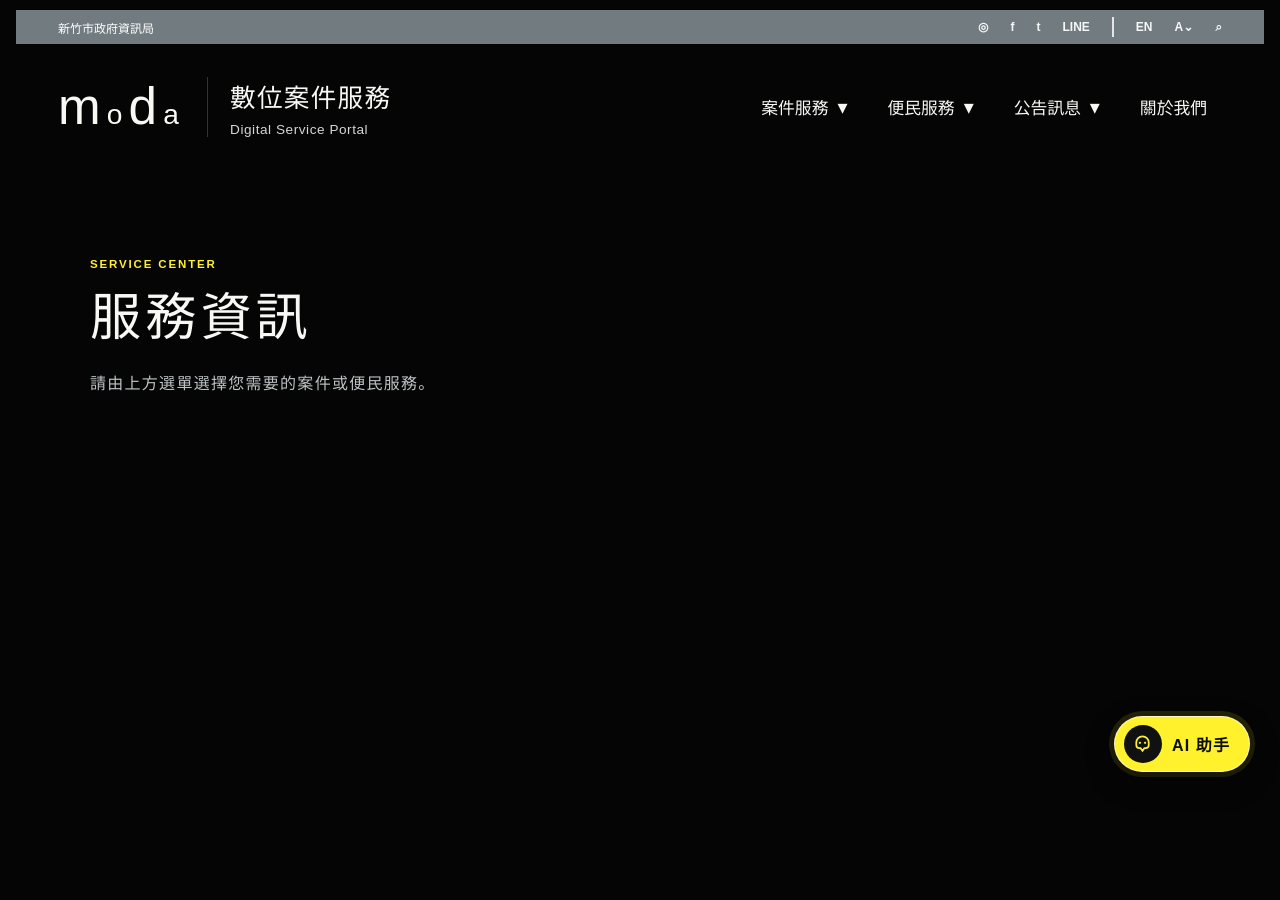
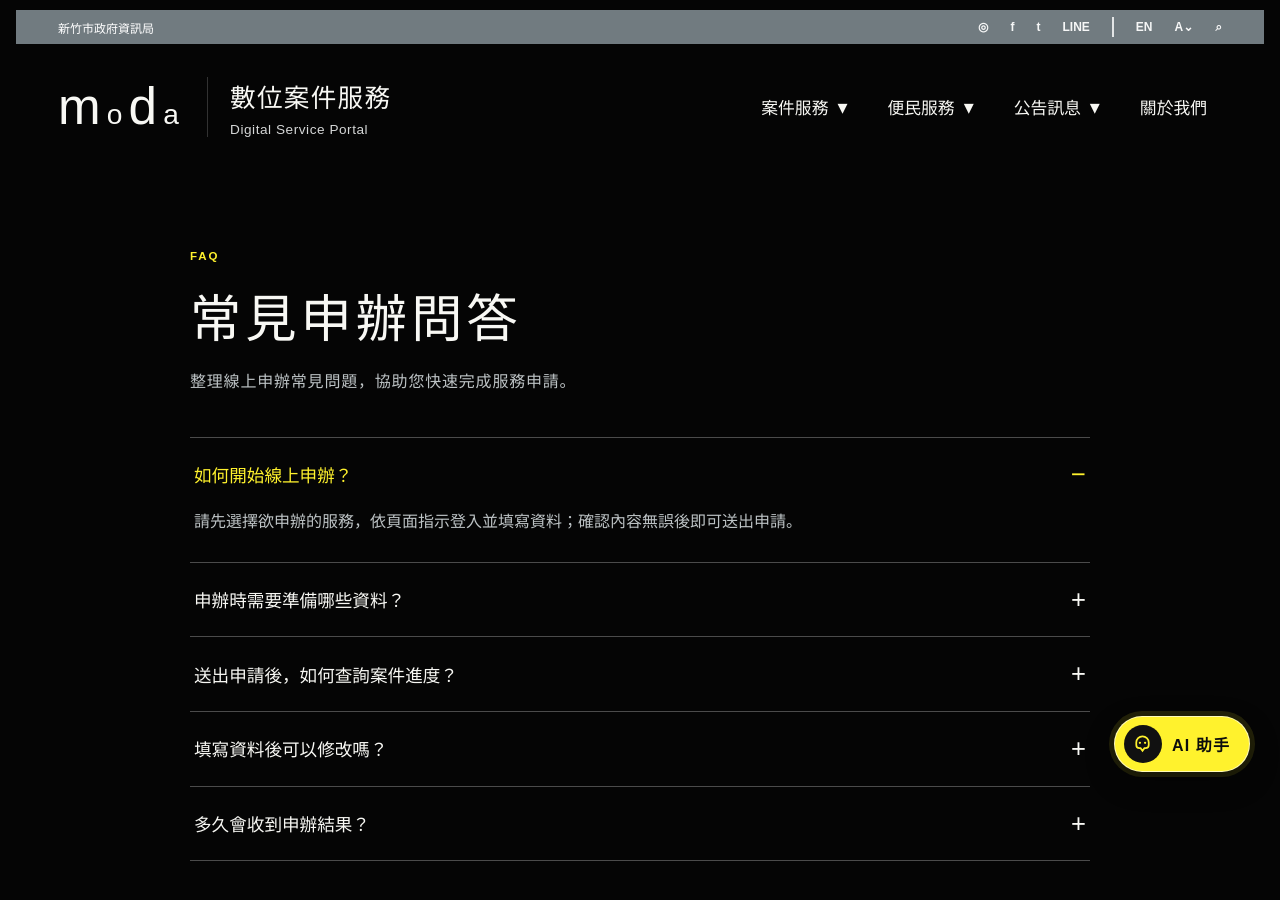
Before and after one commit to redfish-27182/hackson-Ctrl-Create, a React app in the folder frontend/: page /faq in a window 1280 px wide. Shown: the top 900 px of the page. Before the commit the page ends 800 px from the top, so only its background shows below. Built offline with nearby package versions, Linux system fonts and the light colour scheme; the HTML template or start-up script is replaced by a standard one.

Commit message:
feat: 新增FAQ頁面

```diff
--- a/frontend/src/App.jsx
+++ b/frontend/src/App.jsx
@@ -4,6 +4,7 @@ import './App.css';
 import TopNavigation from './components/TopNavigation';
 import HeroCarousel from './components/HeroCarousel';
 import SearchPage from './components/searchPage';
+import FAQPage from './components/FAQPage';
 import AIButton from './components/AIButton';
 import AIChatModal from './components/AIChatModal';
 
@@ -42,6 +43,7 @@ function App() {
             <Routes>
                 <Route path="/" element={<HomePage />} />
                 <Route path="/case-progress" element={<SearchPage />} />
+                <Route path="/faq" element={<FAQPage />} />
                 <Route path="*" element={<InformationPage />} />
             </Routes>
             <AIButton
--- /dev/null
+++ b/frontend/src/components/FAQPage.css
@@ -0,0 +1,73 @@
+.faq-page {
+    min-height: 56vh;
+    padding: 80px 40px 112px;
+}
+
+.faq-content {
+    max-width: 900px;
+    margin: 0 auto;
+}
+
+.faq-content h1 {
+    margin: 0 0 16px;
+    font-size: clamp(2rem, 4vw, 3.25rem);
+    font-weight: 500;
+    letter-spacing: .08em;
+}
+
+.faq-intro {
+    margin: 0 0 40px;
+    color: #bdc3c5;
+    letter-spacing: .05em;
+    line-height: 1.8;
+}
+
+.faq-list {
+    border-top: 1px solid rgba(255, 255, 255, .28);
+}
+
+.faq-item {
+    border-bottom: 1px solid rgba(255, 255, 255, .28);
+}
+
+.faq-question {
+    width: 100%;
+    display: flex;
+    align-items: center;
+    justify-content: space-between;
+    gap: 24px;
+    padding: 24px 4px;
+    border: 0;
+    background: transparent;
+    color: inherit;
+    cursor: pointer;
+    font-size: 1.1rem;
+    text-align: left;
+}
+
+.faq-question:hover,
+.faq-item.is-open .faq-question {
+    color: var(--signal-yellow);
+}
+
+.faq-icon {
+    flex: 0 0 auto;
+    font-size: 1.6rem;
+    line-height: 1;
+}
+
+.faq-answer {
+    margin: -4px 48px 24px 4px;
+    color: #bdc3c5;
+    line-height: 1.9;
+}
+
+@media (max-width: 700px) {
+    .faq-page {
+        padding: 60px 24px 76px;
+    }
+
+    .faq-question {
+        padding: 20px 0;
+    }
+}
--- /dev/null
+++ b/frontend/src/components/FAQPage.jsx
@@ -0,0 +1,61 @@
+import { useState } from 'react';
+import './FAQPage.css';
+
+const faqItems = [
+    {
+        question: '如何開始線上申辦？',
+        answer: '請先選擇欲申辦的服務，依頁面指示登入並填寫資料；確認內容無誤後即可送出申請。',
+    },
+    {
+        question: '申辦時需要準備哪些資料？',
+        answer: '所需資料會依服務類型不同而異。請依申辦頁面的欄位與附件說明準備身分驗證及相關證明文件。',
+    },
+    {
+        question: '送出申請後，如何查詢案件進度？',
+        answer: '可至「案件進度查詢」輸入申請人姓名查詢目前處理狀態與進度。',
+    },
+    {
+        question: '填寫資料後可以修改嗎？',
+        answer: '送出前可隨時返回上一步修改。送出後如需更正，請依案件通知內容聯繫承辦單位。',
+    },
+    {
+        question: '多久會收到申辦結果？',
+        answer: '處理時間視案件種類與資料完整度而定；您可在案件進度查詢頁面查看最新狀態。',
+    },
+];
+
+function FAQPage() {
+    const [openIndex, setOpenIndex] = useState(0);
+
+    return (
+        <main className="faq-page">
+            <div className="faq-content">
+                <p className="eyebrow">FAQ</p>
+                <h1>常見申辦問答</h1>
+                <p className="faq-intro">整理線上申辦常見問題，協助您快速完成服務申請。</p>
+
+                <section className="faq-list" aria-label="常見申辦問答列表">
+                    {faqItems.map((item, index) => {
+                        const isOpen = openIndex === index;
+                        return (
+                            <article className={`faq-item ${isOpen ? 'is-open' : ''}`} key={item.question}>
+                                <button
+                                    className="faq-question"
+                                    type="button"
+                                    aria-expanded={isOpen}
+                                    onClick={() => setOpenIndex(isOpen ? null : index)}
+                                >
+                                    <span>{item.question}</span>
+                                    <span className="faq-icon" aria-hidden="true">{isOpen ? '−' : '+'}</span>
+                                </button>
+                                {isOpen && <p className="faq-answer">{item.answer}</p>}
+                            </article>
+                        );
+                    })}
+                </section>
+            </div>
+        </main>
+    );
+}
+
+export default FAQPage;
--- a/frontend/src/components/TopNavigation.jsx
+++ b/frontend/src/components/TopNavigation.jsx
@@ -8,6 +8,7 @@ const menus = [
 ];
 
 const caseProgressItem = '案件進度查詢';
+const faqItem = '常見申辦問答 (FAQ)';
 
 function TopNavigation() {
     return (
@@ -60,6 +61,8 @@ function TopNavigation() {
                                         to={
                                             item === caseProgressItem
                                                 ? '/case-progress'
+                                                : item === faqItem
+                                                    ? '/faq'
                                                 : `/${encodeURIComponent(item)}`
                                         }
                                     >
```
Also changed, not shown: frontend/src/App.css (+79 -4 lines), frontend/src/components/HeroCarousel.jsx (indentation only), frontend/src/components/searchPage.jsx (indentation only).
